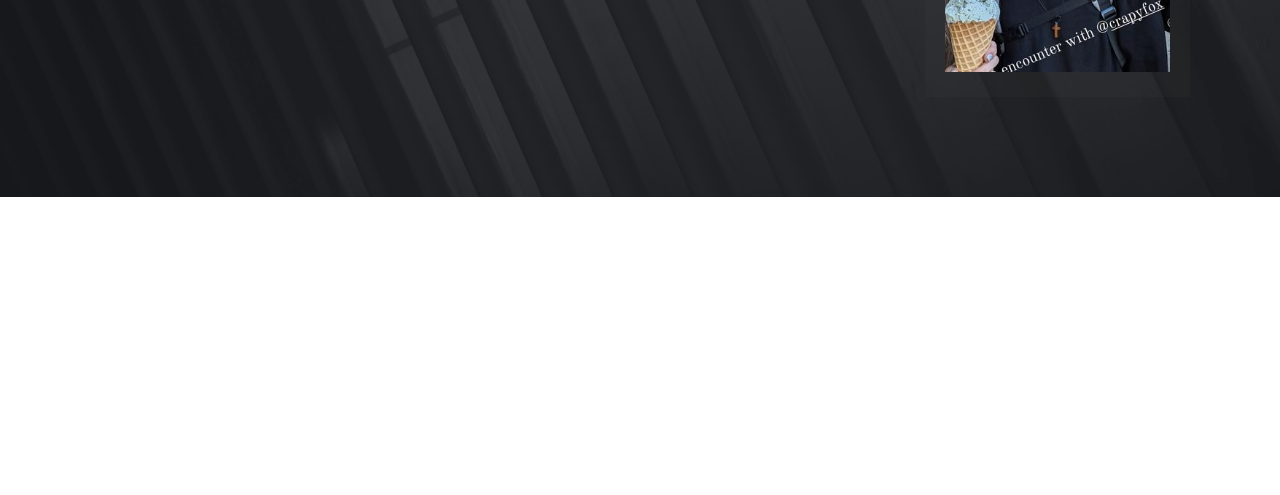
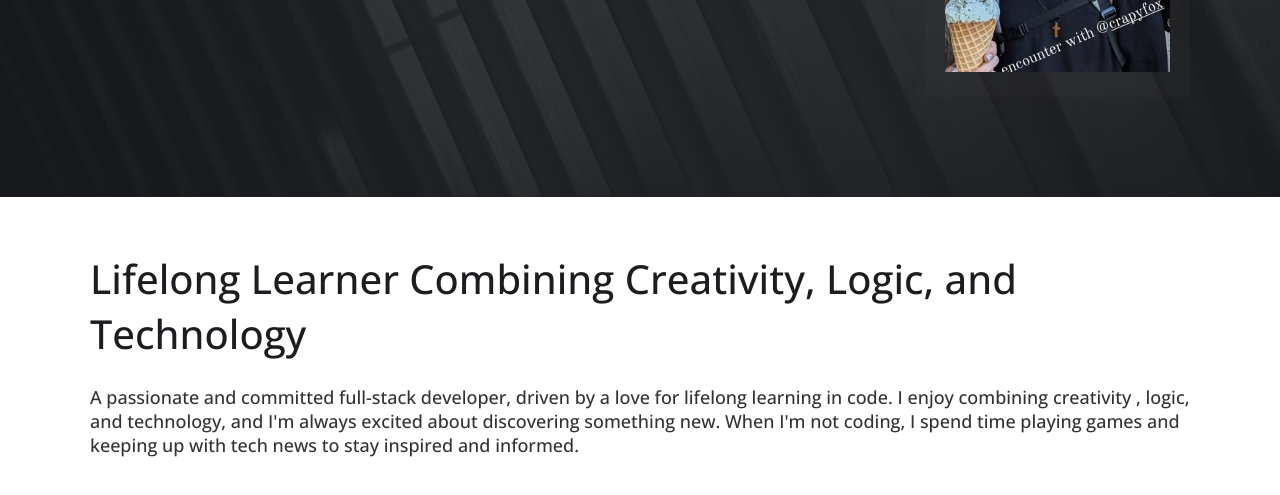
Before and after one commit to CreefordSanchez/porfolio, a website: page index.html in a window 1280 px wide. Shown: the part 393-888 px from the top of the page. Before the commit the page ends 800 px from the top, so only its background shows below. Drawn offline with nearby package versions, Linux system fonts and the light colour scheme.

Commit message:
'added-about-me'

```diff
--- a/assets/css/style.css
+++ b/assets/css/style.css
@@ -117,3 +117,34 @@ header {
     width: 100%;
   }
 }
+
+/* About Me */
+.about-me {
+  padding-top: 54px;
+
+  h2 {
+    font-size: 40px;
+    font-weight: 500;
+    color: var(--app-gray);
+  }
+
+  p {
+    font-size: 18px;
+    font-weight: 500;
+    color: #323232;
+  }
+  .circle-link {
+    display: none;
+  }
+}
+
+.about-me-headline {
+  padding-top: 24px;
+
+  h2 {
+    font-size: 40px;
+  }
+  /*span {
+    display: block;
+  }*/
+}
--- a/index.html
+++ b/index.html
@@ -48,5 +48,23 @@
         <img src="./assets/img/hero-background.jpg" alt="">
       </div>
     </div>
+
+    <main>
+      <div class="container about-me" id="about-me">
+        <h2>
+          Lifelong Learner Combining Creativity, Logic, and Technology
+        </h2>
+        <div class="about-me-headline">
+          <p>
+            A passionate and committed full-stack developer, driven by a
+            love for lifelong learning in code. I enjoy combining creativity
+            , logic, and technology, and I'm always excited about
+            discovering something new. When I'm not coding, I spend time
+            playing games and keeping up with tech news to stay inspired and
+            informed.
+          </p>
+      </div>
+    </main>
+    <br><br><br><br><br><br><br><br><br><br><br><br><br>
   </body>
 </html>
```
